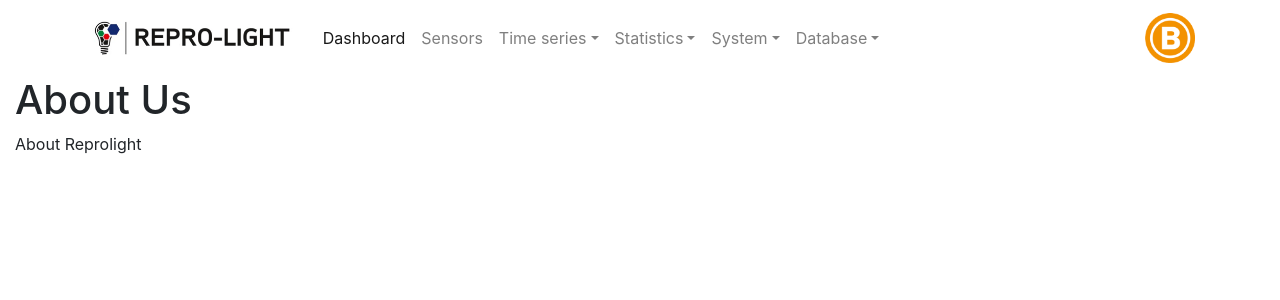
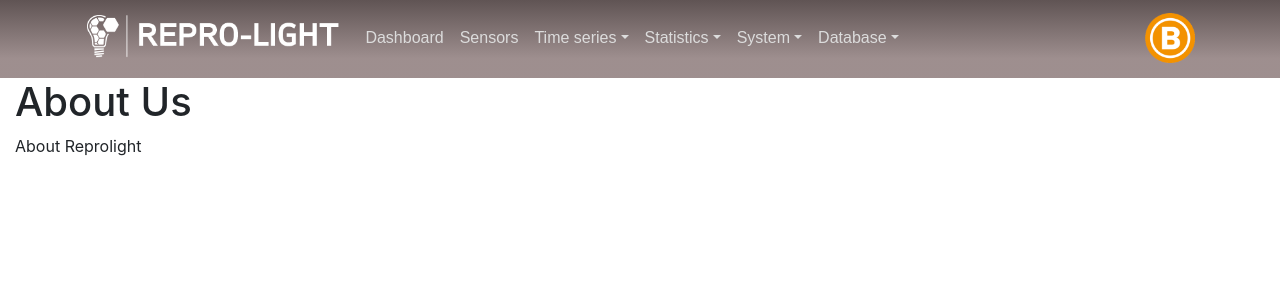
Before and after one commit to whuss/dashboard_react, a Flask app: template templates/about.html in a window 1280 px wide. Shown: the top 300 px of the page. Run offline with Flask 2, Linux system fonts and the light colour scheme; the template is opened without the code that fills it, so the values that code supplies are empty; parts of the project's set-up code (start-up, migrations or seed data) failed here and were passed over; some libraries are stand-ins or nearby versions.

Commit message:
change styling of navbar

```diff
--- a/static/css/style.css
+++ b/static/css/style.css
@@ -22,6 +22,27 @@
 /*                              CONTENT                                 */
 /* -------------------------------------------------------------------- */
 
+.site-header {
+    background: linear-gradient(
+        rgba(68, 54, 54, 0.85),
+        rgba(141, 123, 123, 0.85) 75%);
+    padding-bottom: 10px;
+    font-family: "Source Sans Pro", Arial, Tahoma, sans-serif;
+    color: white;
+}
+
+.site-header a {
+    color: rgb(220, 220, 220);
+}
+
+.site-header a:hover {
+    color: white;
+}
+
+.site-header .dropdown-menu a {
+    color: black;
+}
+
 #reportrange {
     background: #fff;
     cursor: pointer;
@@ -34,7 +55,7 @@
     padding-top:4px;
     padding-bottom:4px;
     margin:3px;
-    background-color:rgb(250, 150, 30);
+    background-color:white;
 }
 
 .toolbar .label {
--- a/templates/includes/_navbar.html
+++ b/templates/includes/_navbar.html
@@ -1,17 +1,21 @@
-<nav class="navbar navbar-expand-md navbar-light bg-white navbar-fixed-top">
+<nav class="site-header sticky-top navbar navbar-expand-md navbar-fixed-top">
     <div class="container">
-        <div class="navbar-brand" id="logo"><img src={{ url_for('static', filename = 'img/repro-logo.png') }} height="50px"/></div>
+        <a href="https://www.repro-light.eu">
+            <div class="navbar-brand" id="logo">
+                <img src={{ url_for('static', filename = 'img/ReproLight_trans.png') }} height="50px"/>
+            </div>
+        </a>
 
         <div id="navbar" class="collapse navbar-collapse">
             <ul class="navbar-nav mr-auto">
-                <li class="nav-item active">
-                    <a class="nav-link" href="/">Dashboard <span class="sr-only">(current)</span></a>
+                <li class="nav-item">
+                    <a class="nav-link" href="/">Dashboard</a>
                 </li>
                 <li class="nav-item">
                     <a class="nav-link" href="/sensors">Sensors</a>
                 </li>
                 <li class="nav-item dropdown">
-                    <a class="nav-link dropdown-toggle" role="button" data-toggle="dropdown">Time series</a>
+                    <a class="nav-link dropdown-toggle" data-toggle="dropdown" href="#">Time series</a>
                     <div class="dropdown-menu">
                         <a class="dropdown-item" href=/sensors/presence>Presence</a>
                         <a class="dropdown-item" href=/sensors/temperature>Temperature</a>
@@ -22,7 +26,7 @@
                     </div>
                 </li>
                 <li class="nav-item dropdown">
-                    <a class="nav-link dropdown-toggle" role="button" data-toggle="dropdown">Statistics</a>
+                    <a class="nav-link dropdown-toggle" data-toggle="dropdown" href="#">Statistics</a>
                     <div class="dropdown-menu">
                         <a class="dropdown-item" href=/statistics/mode>Mode</a>
                         <a class="dropdown-item" href=/statistics/mouse>Mouse gestures</a>
@@ -30,7 +34,7 @@
                     </div>
                 </li>
                 <li class="nav-item dropdown">
-                    <a class="nav-link dropdown-toggle" role="button" data-toggle="dropdown">System</a>
+                    <a class="nav-link dropdown-toggle" data-toggle="dropdown" href="#">System</a>
                     <div class="dropdown-menu">
                         <a class="dropdown-item" href=/system/crashes>Stability</a>
                         <a class="dropdown-item" href=/system/version>Restarts</a>
@@ -38,7 +42,7 @@
                     </div>
                 </li>
                 <li class="nav-item dropdown">
-                    <a class="nav-link dropdown-toggle" role="button" data-toggle="dropdown">Database</a>
+                    <a class="nav-link dropdown-toggle" data-toggle="dropdown" href="#">Database</a>
                     <div class="dropdown-menu">
                         <a class="dropdown-item" href=/statistics/database_delay>Delay</a>
                         <a class="dropdown-item" href=/database/size>Size</a>
```
